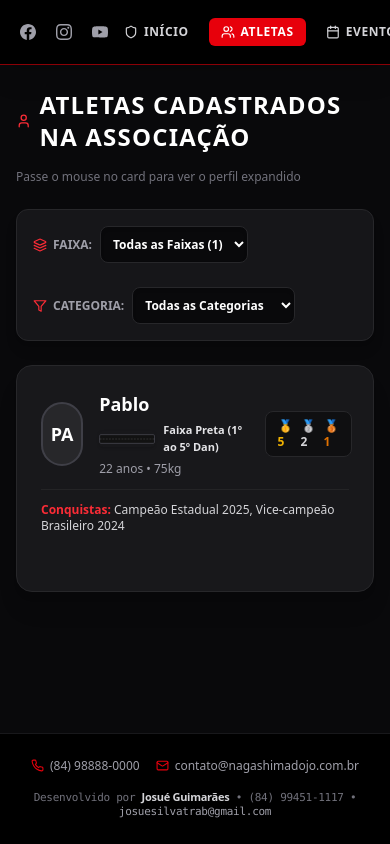
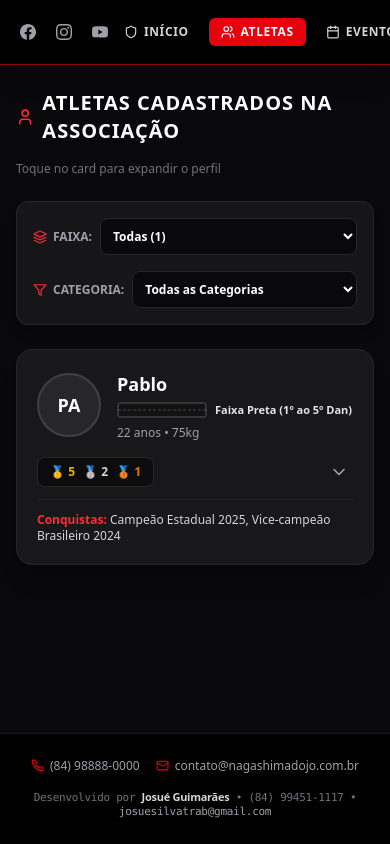
Before and after one commit to josuesilvatrab/associacao-nagashima, a React (Vite) app: page / in a window 390 px wide. Both pictures are taken after a click on the button "ATLETAS". Shown: the top 844 px of the page. Built offline with nearby package versions, Linux system fonts and the light colour scheme; the HTML template or start-up script is replaced by a standard one.

Commit message:
Update App.jsx

```diff
--- a/src/App.jsx
+++ b/src/App.jsx
@@ -4,7 +4,7 @@ import AdminPanel, { formatarDataBR } from './components/AdminPanel';
 import LoginModal from './components/LoginModal';
 import Footer from './components/Footer';
 import logoImg from './assets/logo.jpg';
-import { User, MapPin, Clock, Calendar, Filter, Layers, AlertCircle } from 'lucide-react';
+import { User, MapPin, Clock, Calendar, Filter, Layers, AlertCircle, ChevronDown, ChevronUp } from 'lucide-react';
 
 const FAIXAS_JUDO = [
   { nome: 'Faixa Branca', hex: '#FFFFFF', borda: '#CCCCCC' },
@@ -55,6 +55,7 @@ export default function App() {
 
   const [filtroFaixa, setFiltroFaixa] = useState('Todas');
   const [filtroIdade, setFiltroIdade] = useState('Todas');
+  const [atletaExpandido, setAtletaExpandido] = useState(null);
 
   const [atletas, setAtletas] = useState(() => {
     const saved = localStorage.getItem('nagashima_atletas');
@@ -136,6 +137,10 @@ export default function App() {
     setActivePage('home');
   };
 
+  const toggleExpandirAtleta = (id) => {
+    setAtletaExpandido(atletaExpandido === id ? null : id);
+  };
+
   const faixasDisponiveis = FAIXAS_JUDO.filter(f => {
     const nomeBase = f.nome.split(' ')[1] || f.nome;
     return atletas.some(a => a.graduacao.toLowerCase().includes(nomeBase.toLowerCase()));
@@ -157,7 +162,6 @@ export default function App() {
   return (
     <div className="min-h-screen bg-zinc-950 text-zinc-100 font-sans flex flex-col justify-between">
       <div>
-        {/* Passando o configSede para conectar as redes sociais */}
         <Navbar
           activePage={activePage}
           setActivePage={setActivePage}
@@ -168,14 +172,14 @@ export default function App() {
         <main className="max-w-7xl mx-auto px-4 py-6">
           {activePage === 'home' && (
             <div className="space-y-12">
-              <section className="relative rounded-2xl bg-gradient-to-r from-zinc-900 via-zinc-900 to-red-950/40 border border-zinc-800 p-8 md:p-12 flex flex-col md:flex-row items-center justify-between gap-8 shadow-2xl overflow-hidden">
+              <section className="relative rounded-2xl bg-gradient-to-r from-zinc-900 via-zinc-900 to-red-950/40 border border-zinc-800 p-6 sm:p-12 flex flex-col md:flex-row items-center justify-between gap-8 shadow-2xl overflow-hidden">
                 <div className="max-w-2xl space-y-4 text-center md:text-left">
                   <span className="inline-block bg-red-600/20 text-red-500 text-xs font-bold uppercase tracking-widest px-3 py-1 rounded-full border border-red-600/30">
                     Tradição & Disciplina
                   </span>
 
                   <div className="space-y-1">
-                    <h1 className="text-3xl sm:text-5xl font-black uppercase text-white tracking-wider" style={{ fontFamily: "'Shojumaru', 'Cinzel', serif" }}>
+                    <h1 className="text-2xl sm:text-5xl font-black uppercase text-white tracking-wider">
                       Associação Nagashima
                     </h1>
                     <p className="text-xs sm:text-sm font-semibold tracking-widest text-red-500 uppercase">
@@ -183,30 +187,30 @@ export default function App() {
                     </p>
                   </div>
 
-                  <h2 className="text-lg md:text-2xl font-bold uppercase tracking-tight text-zinc-200 pt-2">
+                  <h2 className="text-base sm:text-2xl font-bold uppercase tracking-tight text-zinc-200 pt-2">
                     Formando Campeões Dentro e Fora do Tatame
                   </h2>
-                  <p className="text-zinc-400 text-sm md:text-base leading-relaxed">
+                  <p className="text-zinc-400 text-xs sm:text-base leading-relaxed">
                     Portal oficial da Associação Nagashima. Acompanhe o progresso dos nossos atletas, exames de faixa e próximos campeonatos.
                   </p>
 
                   <div className="pt-2 flex flex-wrap gap-3 justify-center md:justify-start">
                     <button
                       onClick={() => setActivePage('atletas')}
-                      className="bg-red-600 hover:bg-red-700 text-white font-bold px-6 py-3 rounded-lg uppercase text-xs tracking-wider transition-all shadow-lg shadow-red-600/30"
+                      className="bg-red-600 hover:bg-red-700 text-white font-bold px-6 py-3 rounded-lg uppercase text-xs tracking-wider transition-all shadow-lg shadow-red-600/30 w-full sm:w-auto"
                     >
                       Ver Atletas
                     </button>
                     <button
                       onClick={() => setActivePage('eventos')}
-                      className="bg-zinc-800 hover:bg-zinc-700 text-white font-bold px-6 py-3 rounded-lg uppercase text-xs tracking-wider transition-all border border-zinc-700"
+                      className="bg-zinc-800 hover:bg-zinc-700 text-white font-bold px-6 py-3 rounded-lg uppercase text-xs tracking-wider transition-all border border-zinc-700 w-full sm:w-auto"
                     >
                       Próximos Eventos
                     </button>
                   </div>
                 </div>
 
-                <div className="w-48 h-48 md:w-64 md:h-64 rounded-full border-4 border-red-600 bg-white p-2 shadow-2xl flex-shrink-0">
+                <div className="w-36 h-36 sm:w-64 sm:h-64 rounded-full border-4 border-red-600 bg-white p-2 shadow-2xl flex-shrink-0">
                   <img
                     src={logoImg}
                     alt="Logo Nagashima"
@@ -216,7 +220,7 @@ export default function App() {
               </section>
 
               <section className="grid grid-cols-1 sm:grid-cols-2 lg:grid-cols-4 gap-6">
-                <div className="bg-zinc-900 border border-zinc-800 p-6 rounded-xl hover:border-red-600/50 transition-colors space-y-2">
+                <div className="bg-zinc-900 border border-zinc-800 p-6 rounded-xl space-y-2">
                   <h3 className="text-base font-bold text-white uppercase flex items-center gap-2">
                     🥋 Exames de Faixa
                   </h3>
@@ -225,7 +229,7 @@ export default function App() {
                   </p>
                 </div>
 
-                <div className="bg-zinc-900 border border-zinc-800 p-6 rounded-xl hover:border-red-600/50 transition-colors space-y-2">
+                <div className="bg-zinc-900 border border-zinc-800 p-6 rounded-xl space-y-2">
                   <h3 className="text-base font-bold text-white uppercase flex items-center gap-2">
                     🏆 Quadro de Medalhas
                   </h3>
@@ -234,7 +238,7 @@ export default function App() {
                   </p>
                 </div>
 
-                <div className="bg-zinc-900 border border-zinc-800 p-6 rounded-xl hover:border-red-600/50 transition-colors space-y-2">
+                <div className="bg-zinc-900 border border-zinc-800 p-6 rounded-xl space-y-2">
                   <h3 className="text-base font-bold text-white uppercase flex items-center gap-2">
                     <MapPin size={18} className="text-red-500" /> Nossa Sede
                   </h3>
@@ -242,7 +246,7 @@ export default function App() {
                   <p className="text-zinc-400 text-xs">{configSede.bairroCidade}</p>
                 </div>
 
-                <div className="bg-zinc-900 border border-zinc-800 p-6 rounded-xl hover:border-red-600/50 transition-colors space-y-2">
+                <div className="bg-zinc-900 border border-zinc-800 p-6 rounded-xl space-y-2">
                   <h3 className="text-base font-bold text-white uppercase flex items-center gap-2">
                     <Clock size={18} className="text-red-500" /> Horários de Treino
                   </h3>
@@ -269,14 +273,14 @@ export default function App() {
           {activePage === 'atletas' && (
             <div className="space-y-6">
               <div className="flex items-center justify-between flex-wrap gap-4">
-                <h2 className="text-2xl font-black uppercase text-white tracking-wider flex items-center gap-2">
+                <h2 className="text-xl sm:text-2xl font-black uppercase text-white tracking-wider flex items-center gap-2">
                   <User className="text-red-500" /> Atletas Cadastrados na Associação
                 </h2>
-                <span className="text-xs text-zinc-500">Passe o mouse no card para ver o perfil expandido</span>
+                <span className="text-xs text-zinc-500">Toque no card para expandir o perfil</span>
               </div>
 
-              <div className="bg-zinc-900/90 border border-zinc-800 rounded-xl p-4 flex flex-wrap items-center justify-start gap-6 shadow-lg">
-                <div className="flex items-center gap-2">
+              <div className="bg-zinc-900/90 border border-zinc-800 rounded-xl p-4 flex flex-col sm:flex-row flex-wrap items-stretch sm:items-center justify-start gap-4 shadow-lg">
+                <div className="flex items-center justify-between sm:justify-start gap-2">
                   <span className="text-xs font-bold text-zinc-400 uppercase flex items-center gap-1.5">
                     <Layers size={14} className="text-red-500" /> Faixa:
                   </span>
@@ -284,9 +288,9 @@ export default function App() {
                   <select
                     value={filtroFaixa}
                     onChange={e => setFiltroFaixa(e.target.value)}
-                    className="bg-zinc-950 border border-zinc-800 text-white text-xs font-semibold rounded-lg p-2 focus:border-red-600 outline-none shadow-inner"
+                    className="bg-zinc-950 border border-zinc-800 text-white text-xs font-semibold rounded-lg p-2 focus:border-red-600 outline-none w-full sm:w-auto"
                   >
-                    <option value="Todas">Todas as Faixas ({atletas.length})</option>
+                    <option value="Todas">Todas ({atletas.length})</option>
                     {faixasDisponiveis.map(f => {
                       const nomeCurto = f.nome.split(' ')[1] || f.nome;
                       const totalNaFaixa = atletas.filter(a => a.graduacao.toLowerCase().includes(nomeCurto.toLowerCase())).length;
@@ -299,7 +303,7 @@ export default function App() {
                   </select>
                 </div>
 
-                <div className="flex items-center gap-2">
+                <div className="flex items-center justify-between sm:justify-start gap-2">
                   <span className="text-xs font-bold text-zinc-400 uppercase flex items-center gap-1.5">
                     <Filter size={14} className="text-red-500" /> Categoria:
                   </span>
@@ -307,7 +311,7 @@ export default function App() {
                   <select
                     value={filtroIdade}
                     onChange={e => setFiltroIdade(e.target.value)}
-                    className="bg-zinc-950 border border-zinc-800 text-white text-xs font-semibold rounded-lg p-2 focus:border-red-600 outline-none shadow-inner"
+                    className="bg-zinc-950 border border-zinc-800 text-white text-xs font-semibold rounded-lg p-2 focus:border-red-600 outline-none w-full sm:w-auto"
                   >
                     <option value="Todas">Todas as Categorias</option>
                     <option value="infantil">Infantil (até 12 anos)</option>
@@ -323,28 +327,31 @@ export default function App() {
                   Nenhum atleta encontrado para os filtros selecionados.
                 </div>
               ) : (
-                <div className="grid grid-cols-1 md:grid-cols-2 gap-6 items-start">
-                  {atletasFiltrados.map(a => (
+                <div className="grid grid-cols-1 lg:grid-cols-2 gap-6 items-start">
+                  {atletasFiltrados.map(a => {
+                    const isExpanded = atletaExpandido === a.id;
+                    return (
                       <div
                         key={a.id}
-                      className="group bg-zinc-900 border border-zinc-800 hover:border-red-600 rounded-2xl p-6 transition-all duration-300 shadow-xl hover:shadow-2xl hover:shadow-red-600/10 cursor-pointer overflow-hidden"
+                        onClick={() => toggleExpandirAtleta(a.id)}
+                        className={`bg-zinc-900 border ${isExpanded ? 'border-red-600' : 'border-zinc-800'} rounded-2xl p-5 transition-all duration-300 shadow-xl cursor-pointer overflow-hidden`}
                       >
-                      <div className="flex items-center justify-between gap-4">
-                        <div className="flex items-center gap-4">
+                        <div className="flex flex-col sm:flex-row items-start sm:items-center justify-between gap-4">
+                          <div className="flex items-center gap-4 w-full sm:w-auto">
                             {a.foto ? (
                               <img
                                 src={a.foto}
                                 alt={a.nome}
-                              className="w-16 h-16 rounded-full object-cover border-2 border-red-600 group-hover:scale-105 transition-transform shadow-md"
+                                className="w-16 h-16 rounded-full object-cover border-2 border-red-600 shadow-md flex-shrink-0"
                               />
                             ) : (
-                            <div className="w-16 h-16 rounded-full bg-zinc-800 border-2 border-zinc-700 flex items-center justify-center font-bold text-lg text-white">
+                              <div className="w-16 h-16 rounded-full bg-zinc-800 border-2 border-zinc-700 flex items-center justify-center font-bold text-lg text-white flex-shrink-0">
                                 {a.nome.substring(0, 2).toUpperCase()}
                               </div>
                             )}
 
                             <div className="space-y-1">
-                            <h3 className="font-extrabold text-lg text-white group-hover:text-red-500 transition-colors">
+                              <h3 className="font-extrabold text-lg text-white">
                                 {a.nome}
                               </h3>
                               <ImagemFaixa nomeFaixa={a.graduacao} />
@@ -354,10 +361,16 @@ export default function App() {
                             </div>
                           </div>
 
-                        <div className="flex items-center gap-2 text-xs font-extrabold bg-zinc-950/60 px-3 py-1.5 rounded-lg border border-zinc-800">
+                          <div className="flex items-center justify-between w-full sm:w-auto gap-3">
+                            <div className="flex items-center gap-2 text-xs font-extrabold bg-zinc-950/80 px-3 py-1.5 rounded-lg border border-zinc-800">
                               <span className="text-yellow-500">🥇 {a.medalhas?.ouro || 0}</span>
                               <span className="text-zinc-300">🥈 {a.medalhas?.prata || 0}</span>
                               <span className="text-amber-600">🥉 {a.medalhas?.bronze || 0}</span>
+                            </div>
+
+                            <button className="text-zinc-400 hover:text-white p-1">
+                              {isExpanded ? <ChevronUp size={20} /> : <ChevronDown size={20} />}
+                            </button>
                           </div>
                         </div>
 
@@ -365,9 +378,11 @@ export default function App() {
                           <strong className="text-red-500 font-bold">Conquistas:</strong> {a.titulos || 'Atleta em formação'}
                         </div>
 
-                      <div className="max-h-0 opacity-0 group-hover:max-h-[500px] group-hover:opacity-100 transition-all duration-500 ease-in-out border-t border-red-600/40 mt-4 pt-4 text-xs">
+                        {/* Conteúdo Detalhado Expandível */}
+                        {isExpanded && (
+                          <div className="border-t border-red-600/40 mt-4 pt-4 text-xs animate-fadeIn">
                             <div className="flex flex-col sm:flex-row items-start justify-between gap-6">
-                          <div className="space-y-3 flex-1 text-left">
+                              <div className="space-y-3 flex-1 text-left w-full">
                                 <div>
                                   <strong className="text-red-500 uppercase font-bold tracking-wider block mb-1">
                                     🎯 Estilo de Luta & Características:
@@ -392,16 +407,17 @@ export default function App() {
                                   <img src={a.fotoCorpo} alt={`Perfil em pé ${a.nome}`} className="w-full h-full object-cover" />
                                 </div>
                               ) : (
-                            <div className="w-full sm:w-48 h-64 rounded-xl border border-dashed border-zinc-800 flex flex-col items-center justify-center text-zinc-600 text-center p-3 flex-shrink-0">
+                                <div className="w-full sm:w-48 h-48 sm:h-64 rounded-xl border border-dashed border-zinc-800 flex flex-col items-center justify-center text-zinc-600 text-center p-3 flex-shrink-0">
                                   <User size={24} className="opacity-40 mb-1" />
                                   <span className="text-[10px]">Sem foto em pé</span>
                                 </div>
                               )}
                             </div>
                           </div>
-
+                        )}
                       </div>
-                  ))}
+                    );
+                  })}
                 </div>
               )}
             </div>
@@ -410,25 +426,25 @@ export default function App() {
           {/* ABA PÚBLICA DE EVENTOS */}
           {activePage === 'eventos' && (
             <div className="space-y-6">
-              <h2 className="text-2xl font-black uppercase text-white tracking-wider flex items-center gap-2">
+              <h2 className="text-xl sm:text-2xl font-black uppercase text-white tracking-wider flex items-center gap-2">
                 <Calendar className="text-red-500" /> Calendário de Eventos & Torneios
               </h2>
               <div className="grid grid-cols-1 md:grid-cols-2 gap-6">
                 {eventos.map(e => (
-                  <div key={e.id} className="bg-zinc-900 border border-zinc-800 rounded-xl p-6 space-y-3 shadow-xl hover:border-red-600/50 transition-colors">
-                    <div className="flex justify-between items-start gap-4">
+                  <div key={e.id} className="bg-zinc-900 border border-zinc-800 rounded-xl p-5 sm:p-6 space-y-3 shadow-xl">
+                    <div className="flex flex-col sm:flex-row justify-between items-start gap-2">
                       <div>
-                        <h3 className="font-bold text-lg text-white">{e.nome}</h3>
+                        <h3 className="font-bold text-base sm:text-lg text-white">{e.nome}</h3>
                         <p className="text-xs text-zinc-400 mt-1">📍 <strong>Local:</strong> {e.local}</p>
                       </div>
 
-                      <div className="flex flex-col items-end gap-1 flex-shrink-0">
+                      <div className="flex flex-col items-start sm:items-end gap-1 flex-shrink-0">
                         {e.realizado ? (
-                          <span className="bg-red-950/90 text-red-400 border border-red-800/80 text-[11px] font-black uppercase px-3 py-1 rounded-full shadow-sm">
+                          <span className="bg-red-950/90 text-red-400 border border-red-800/80 text-[10px] sm:text-[11px] font-black uppercase px-3 py-1 rounded-full shadow-sm">
                             EVENTO ENCERRADO
                           </span>
                         ) : (
-                          <span className="bg-emerald-950/90 text-emerald-400 border border-emerald-800/80 text-[11px] font-black uppercase px-3 py-1 rounded-full shadow-sm animate-pulse">
+                          <span className="bg-emerald-950/90 text-emerald-400 border border-emerald-800/80 text-[10px] sm:text-[11px] font-black uppercase px-3 py-1 rounded-full shadow-sm">
                             📅 {formatarDataBR(e.data)}
                           </span>
                         )}
```
Lines whose indentation alone changed are shown as unchanged.
